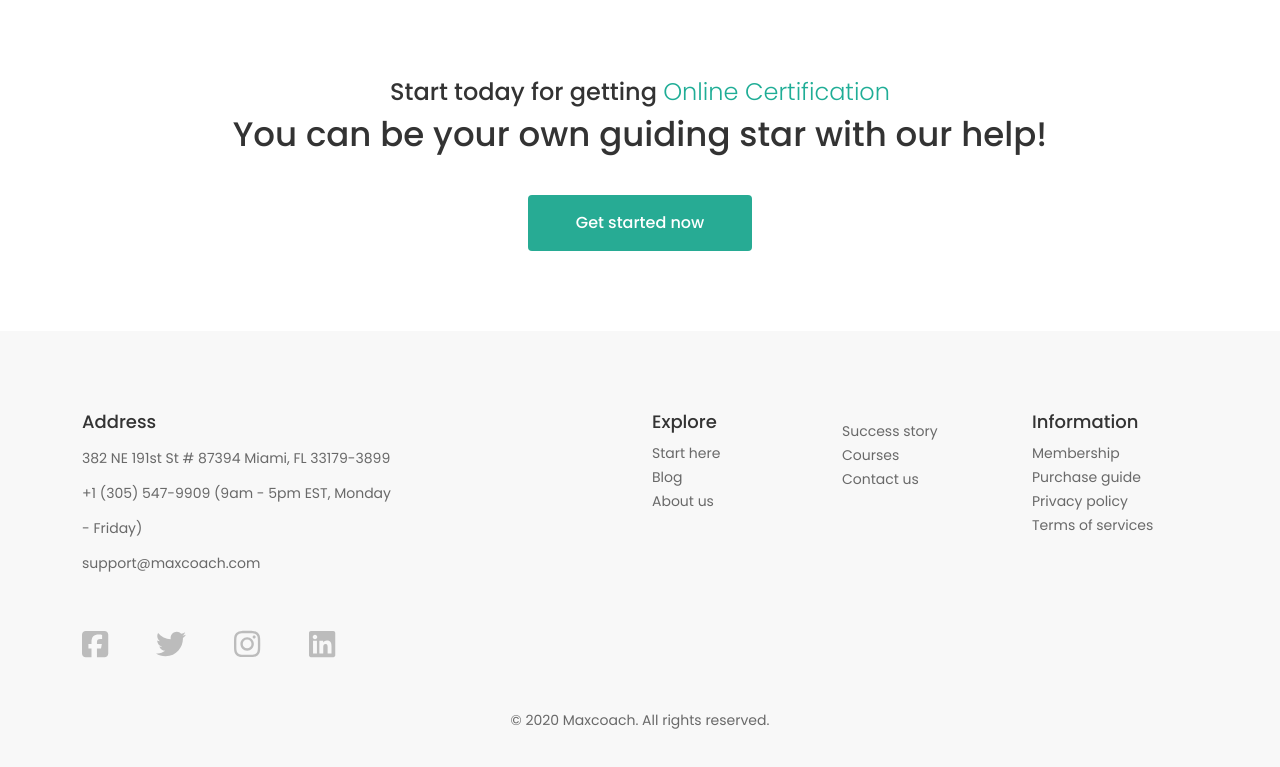
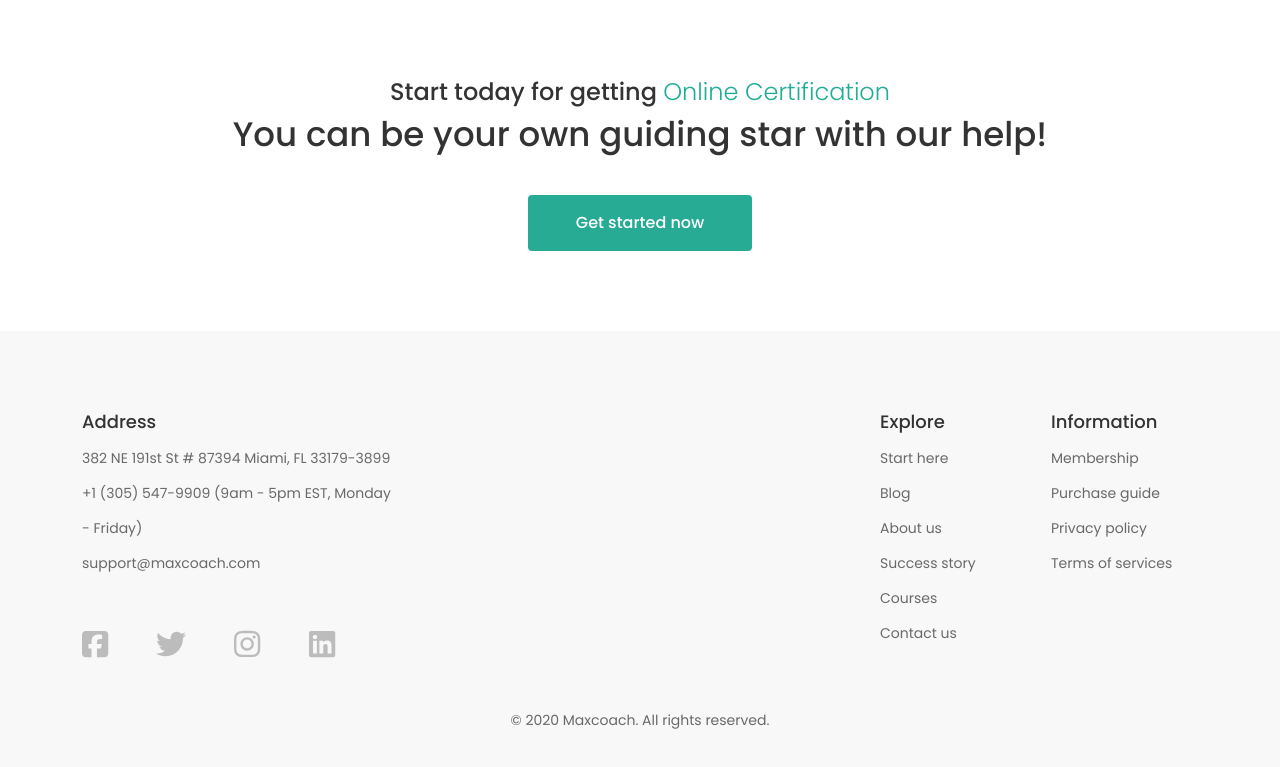
Before and after one commit to gianmarcodiale/proj-html-vuejs, a Vue app: page / in a window 1280 px wide. Shown: the part 6564-7331 px from the top of the page. Built offline with nearby package versions, Linux system fonts and the light colour scheme.

Commit message:
modify footer layout

```diff
--- a/src/App.vue
+++ b/src/App.vue
@@ -118,12 +118,7 @@ export default {
           items: [
             {item: "Start here"},
             {item: "Blog"},
-            {item: "About us"}
-          ]
-        },
-        {
-          title: "",
-          items: [
+            {item: "About us"},
             {item: "Success story"},
             {item: "Courses"},
             {item: "Contact us"}
--- a/src/components/SiteFooter.vue
+++ b/src/components/SiteFooter.vue
@@ -17,7 +17,7 @@
           </div>
         </div>
         <div class="col" id="right_footer">
-          <div class="row row-cols-3">
+          <div class="row row-cols-2">
             <div class="col" v-for="(title, index) in footerMenu" :key="index">
               <h2 class="heading">{{ title.title }}</h2>
               <div
@@ -74,6 +74,7 @@ export default {
     }
   }
   #right_footer {
+    padding-left: 15rem;
     h2.heading {
       font-size: 18px;
       color: #333333;
@@ -82,6 +83,7 @@ export default {
       text-decoration: none;
       color: #696969;
       font-size: 14px;
+      line-height: 2.5;
     }
   }
   .copy {
```
